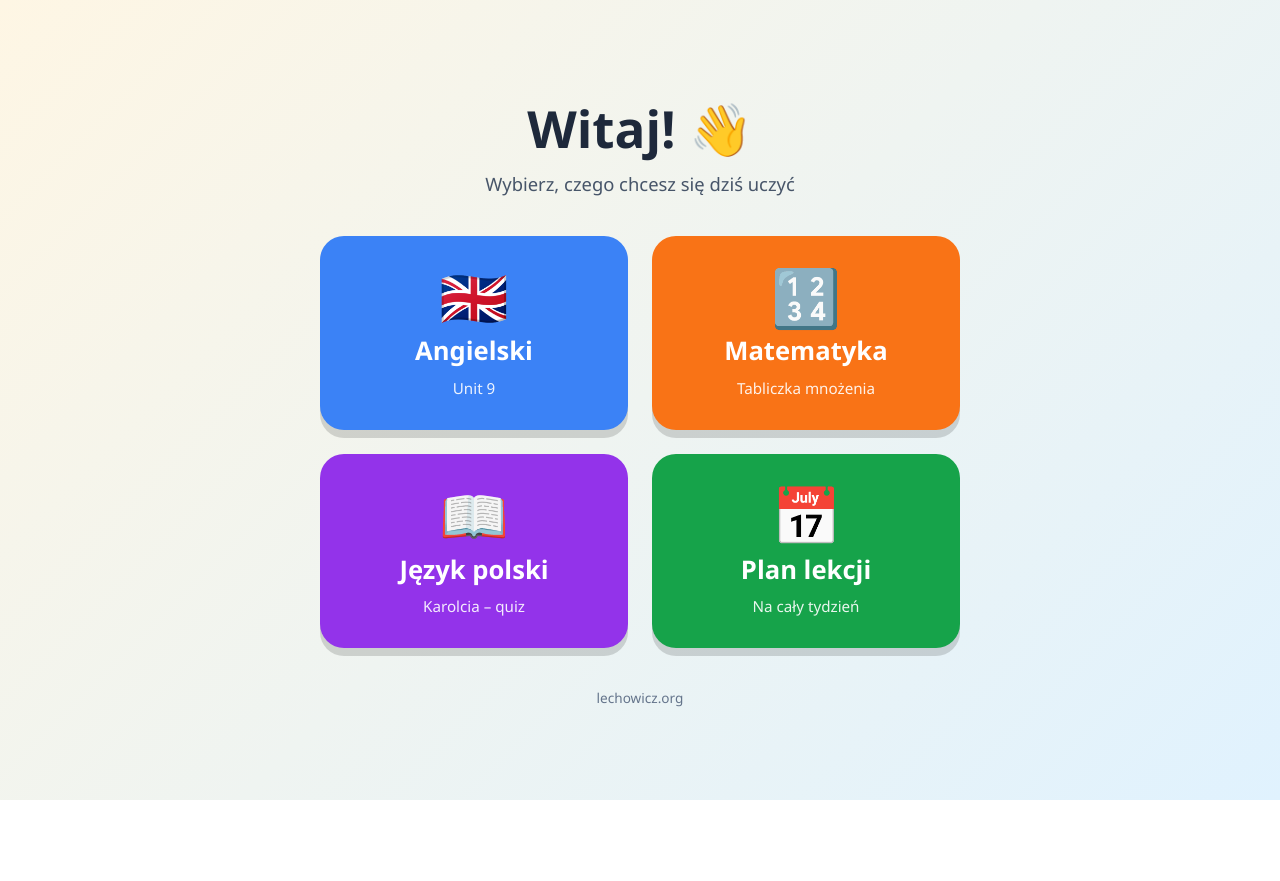
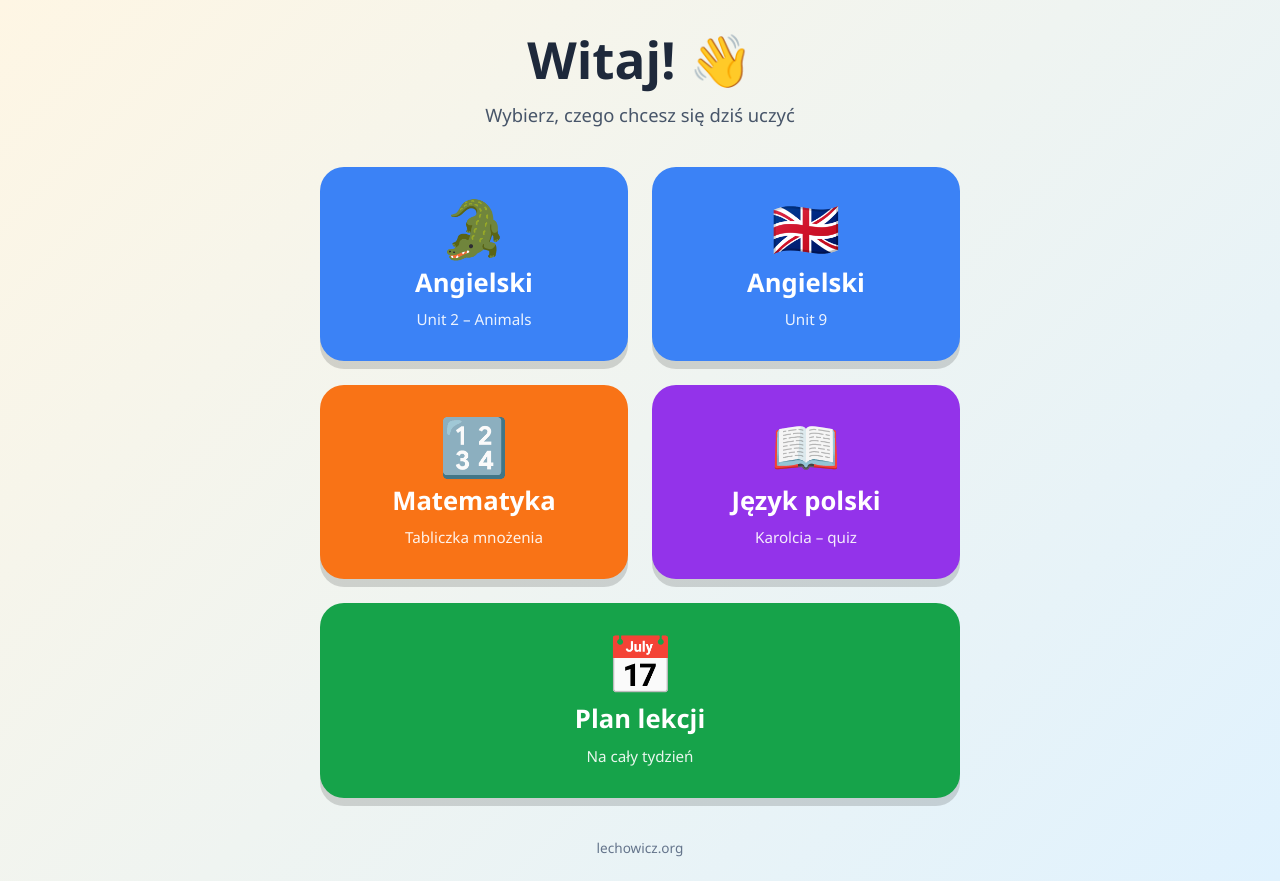
Before and after one commit to lechomaster-svg/lechomaster-svg.github.io, a plain HTML site: page index.html in a window 1280 px wide. Before the commit the page ends 800 px from the top, so only its background shows below. Drawn offline with Linux system fonts and the light colour scheme.

Commit message:
Add English Unit 2 (Animals) practice: words, has got / hasn't got sentences
Co-Authored-By: Claude Opus 5.5 <noreply@anthropic.com>
Claude-Session: https://claude.ai/code/session_01JZQsCKB9Bxd6ijpQTQkxdw

```diff
--- a/index.html
+++ b/index.html
@@ -75,6 +75,12 @@
 
   <main class="menu">
     <!-- English: redirects to Literki (GitHub Pages project site under this domain) -->
+    <a class="btn english" href="/angielski_hania/unit2/">
+      <span class="icon">🐊</span>
+      Angielski
+      <small>Unit 2 – Animals</small>
+    </a>
+    <!-- English: redirects to Literki (GitHub Pages project site under this domain) -->
     <a class="btn english" href="/angielski_hania/">
       <span class="icon">🇬🇧</span>
       Angielski
```
